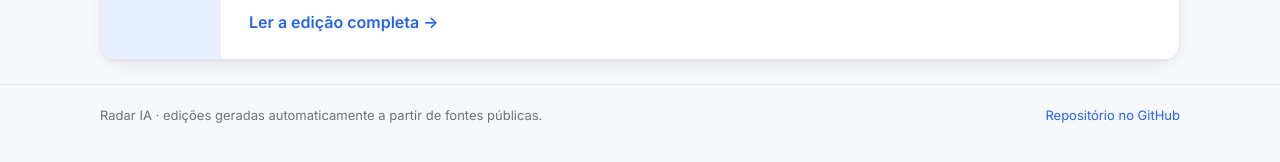
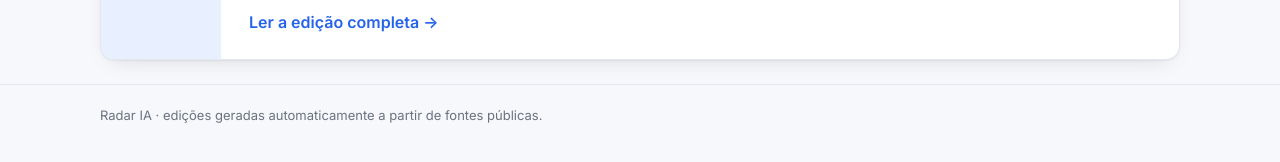
Before and after one commit to valeriow/newsletter, a Jekyll site: the page built from index.md, in a window 1280 px wide. Shown: the part 696-858 px from the top of the page. Built offline with Jekyll 4.4.1, drawn with Linux system fonts in a browser that asks for light colours.

Commit message:
Remove link do repositório no rodapé

```diff
--- a/_layouts/default.html
+++ b/_layouts/default.html
@@ -44,7 +44,6 @@
   <footer class="footer">
     <div class="wrap footer__inner">
       <span>{{ site.title }} · edições geradas automaticamente a partir de fontes públicas.</span>
-      <a href="https://github.com/valeriow/newsletter">Repositório no GitHub</a>
     </div>
   </footer>
 </body>
```
